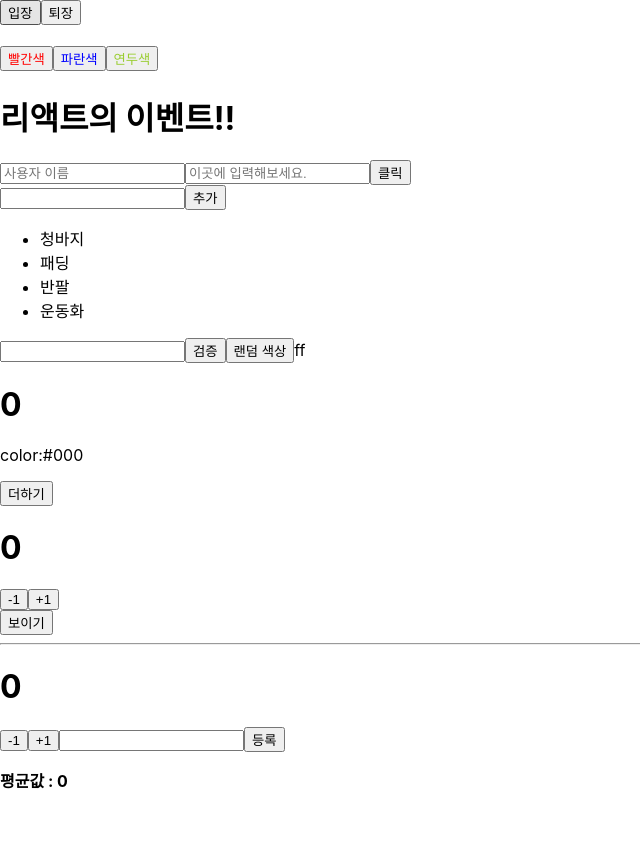
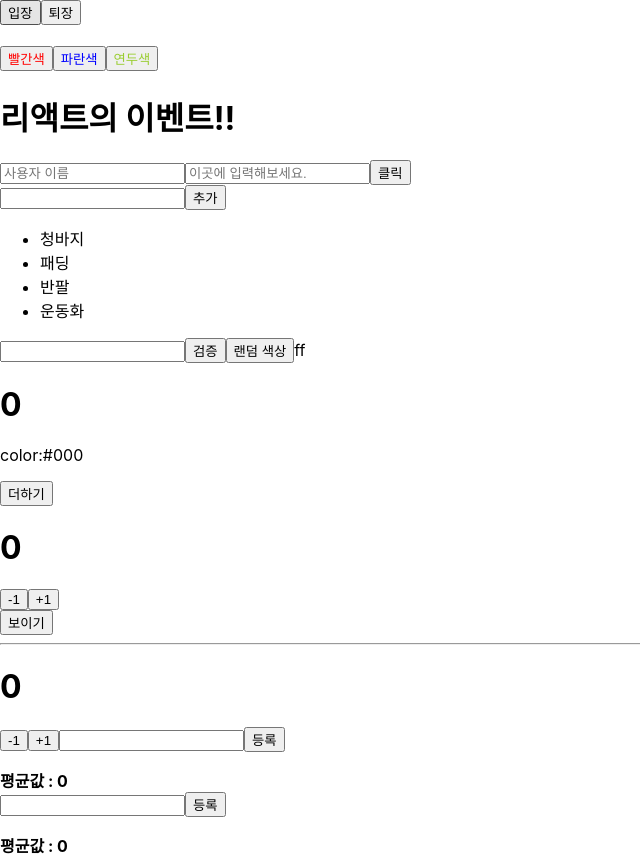
Before and after one commit to jinhyeong830/study-react, a React (Create React App) app: page / in a window 1280 px wide. Shown: the whole page, without its empty margins (0-640 px from the left). Before the commit the page ends 800 px from the top, so only its background shows below. Built offline with nearby package versions, Linux system fonts and the light colour scheme.

Commit message:
study:04/01 hooks- useCallback, useRef

```diff
--- a/src/App.js
+++ b/src/App.js
@@ -13,6 +13,7 @@ import CounterFunction from "./CounterFunction";
 import Info from "./Info";
 import CounterReducer from "./CounterReducer";
 import AverageMemo from "./AverageMemo";
+import AverageCallback from "./AverageCallback";
 
 function getRandomColor() {
 	return "#" + Math.floor(Math.random() * 16777215).toString(16);
@@ -59,6 +60,7 @@ const App = () => {
 			{/* Hooks : useReducer = 컴포넌트 업데이트 로직을 컴포넌트 밖으로 뺄 수 있음*/}
 			<CounterReducer />
 			<AverageMemo />
+			<AverageCallback />
 		</>
 	);
 };
--- /dev/null
+++ b/src/AverageCallback.js
@@ -0,0 +1,70 @@
+import React, { useState, useMemo, useCallback, useRef } from "react";
+
+// 매개변수로 들어오는건 배열이엇군..
+const getAverage = (numbers) => {
+	console.log("평균값 계산!");
+	if (numbers.length === 0) return 0;
+	const sum = numbers.reduce((a, b) => a + b);
+	return sum / numbers.length;
+};
+
+const AverageCallback = () => {
+	const [list, setList] = useState([]);
+	const [number, setNumber] = useState("");
+	const input = useRef(null); // ref 추가
+
+	/* 기존 함수 선언 */
+	// const onChange = (e) => {
+	// 	setNumber(e.target.value);
+	// };
+
+	// 숫자 추가.. concat?
+	// const onInsert = (e) => {
+	// 	const nextList = list.concat(parseInt(number));
+	// 	setList(nextList);
+	// 	setNumber("");
+	// };
+
+	/* useCallback 사용해서 함수 선언 */
+	// 두번째인자의 배열은 해당 값이 바뀌었을 때 함수 새로 생성하도록하는 값들을 넣으면 됨
+	// 컴포넌트가 처음 렌더링될 때만 함수 생성> 빈배열
+	const onChange = useCallback((e) => {
+		setNumber(e.target.value);
+		console.log("빈배열은 한 번만 실행됨?");
+	}, []); // 두번째 인자로 빈 배열
+
+	const onInsert = useCallback(() => {
+		const nextList = list.concat(parseInt(number));
+		setList(nextList);
+		setNumber("");
+		input.current.focus(); //useref 추가
+		/*current값이 ref 를 달게 되는 태그를직접 가리키게 돼서
+		input 에 ref를 달거니까
+		클릭을 이용해서 등록을 마치고 나서
+		포커스가 인풋에 가게 하도록..?
+		*/
+		console.log("얍");
+	}, [number, list]);
+	//number 나 list가 바뀌었을 때만 함수 생성
+
+	const avg = useMemo(() => getAverage(list), [list]);
+	return (
+		<>
+			{/* input 태그에 ref 추가 */}
+			<input value={number} onChange={onChange} ref={input} />
+			<button onClick={onInsert}>등록</button>
+			<ul>
+				{list.map((value, index) => {
+					return <li key={index}>{value}</li>;
+				})}
+			</ul>
+
+			<div>
+				{/* <b>평균값 : {getAverage(list)}</b> usememo 쓰기 전!!*/}
+				<b>평균값 : {avg}</b>
+			</div>
+		</>
+	);
+};
+
+export default AverageCallback;
```
